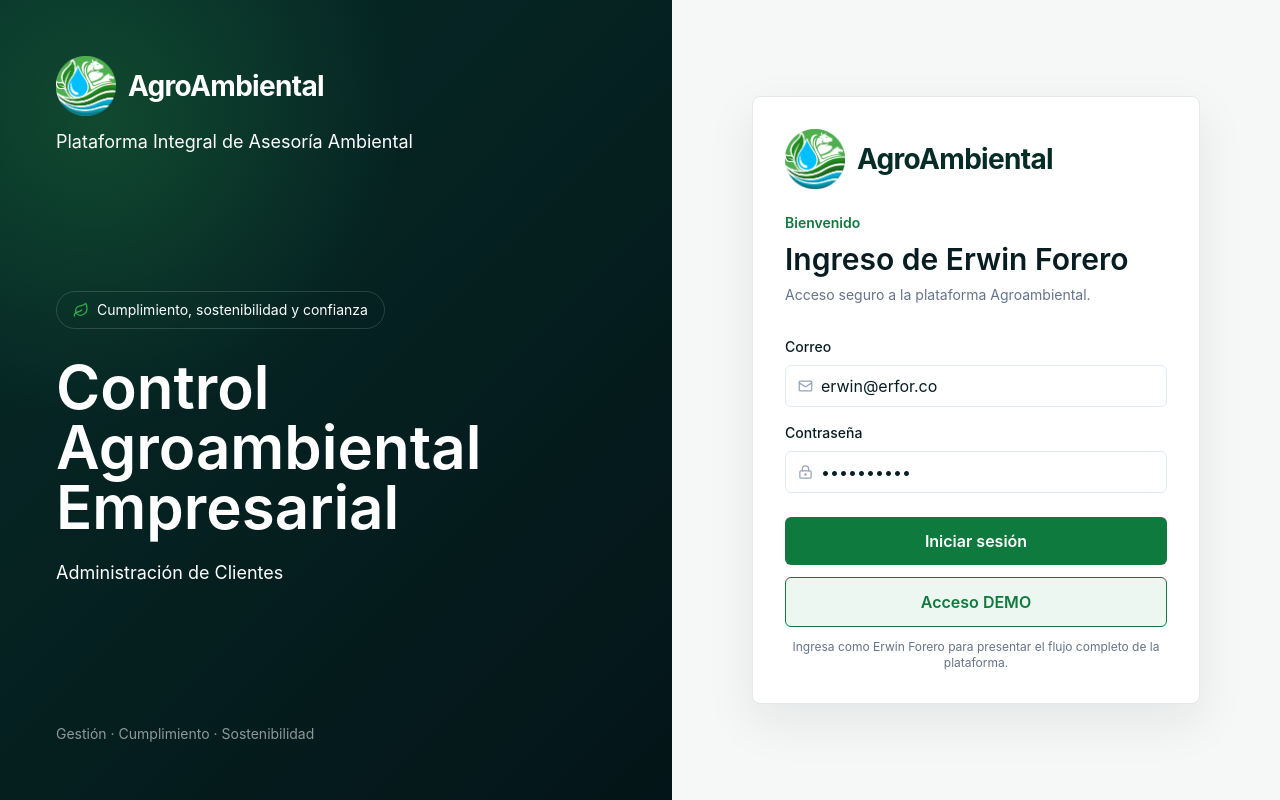
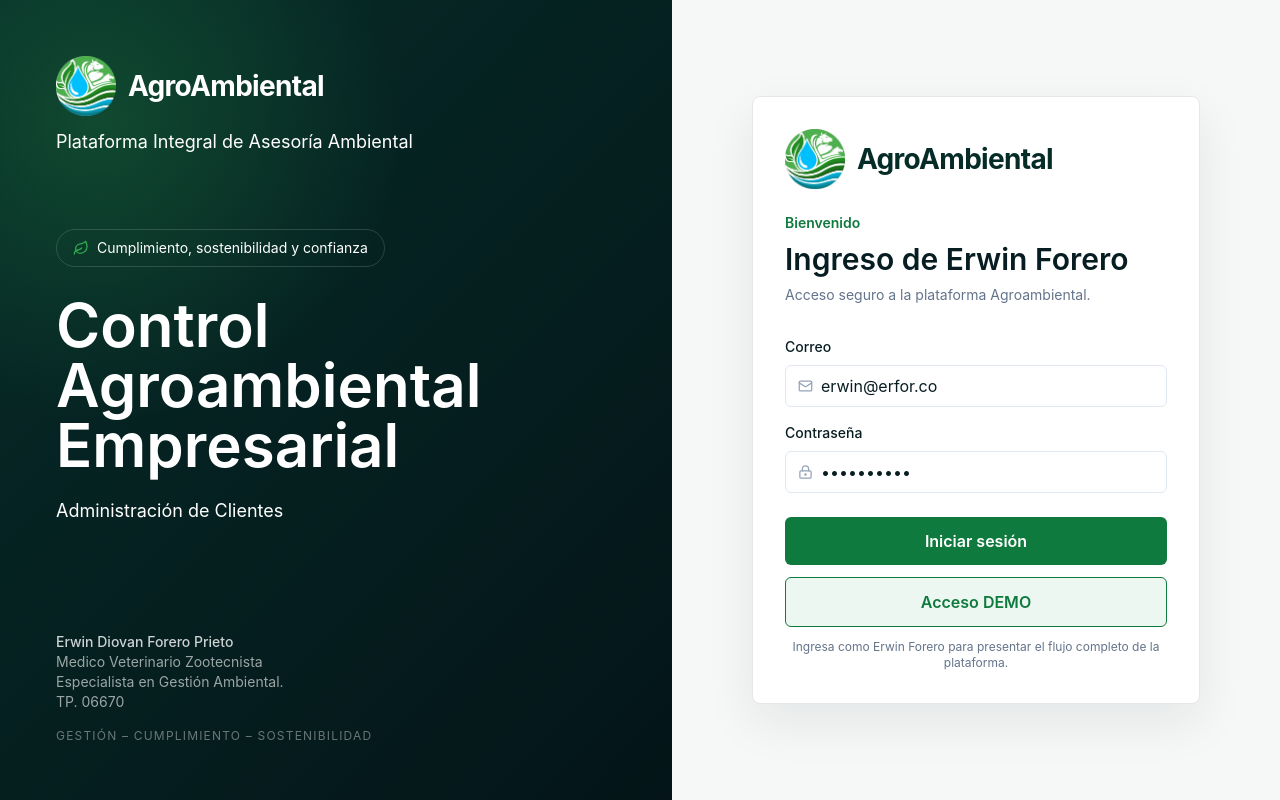
Before and after one commit to FreddyForeroMancera/erfor, a Next.js app: page /login in a window 1280 px wide. Built offline with nearby package versions, Linux system fonts and the light colour scheme.

Commit message:
feat: agregar informacion profesional en login

```diff
--- a/src/app/login/page.tsx
+++ b/src/app/login/page.tsx
@@ -61,7 +61,13 @@ export default function LoginPage() {
               Administración de Clientes
             </p>
           </div>
-          <p className="relative text-sm text-white/55">Gestión · Cumplimiento · Sostenibilidad</p>
+          <div className="relative mt-8 text-sm text-white/60">
+            <p className="font-medium text-white/80">Erwin Diovan Forero Prieto</p>
+            <p>Medico Veterinario Zootecnista</p>
+            <p>Especialista en Gestión Ambiental.</p>
+            <p>TP. 06670</p>
+            <p className="mt-4 text-xs tracking-widest uppercase text-white/40">Gestión – Cumplimiento – Sostenibilidad</p>
+          </div>
         </section>
 
         <section className="flex items-center justify-center bg-[#f6f8f7] p-6 text-erfor-ink">
```
